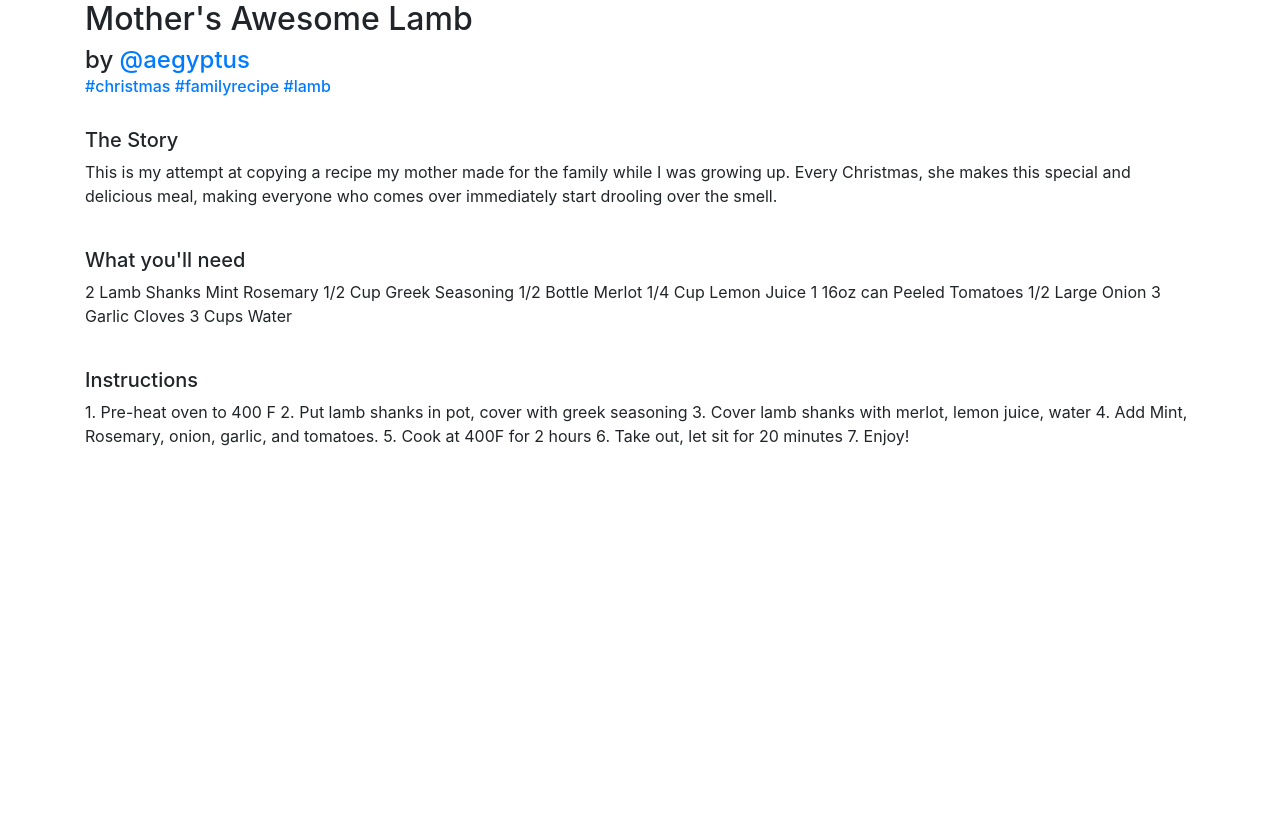
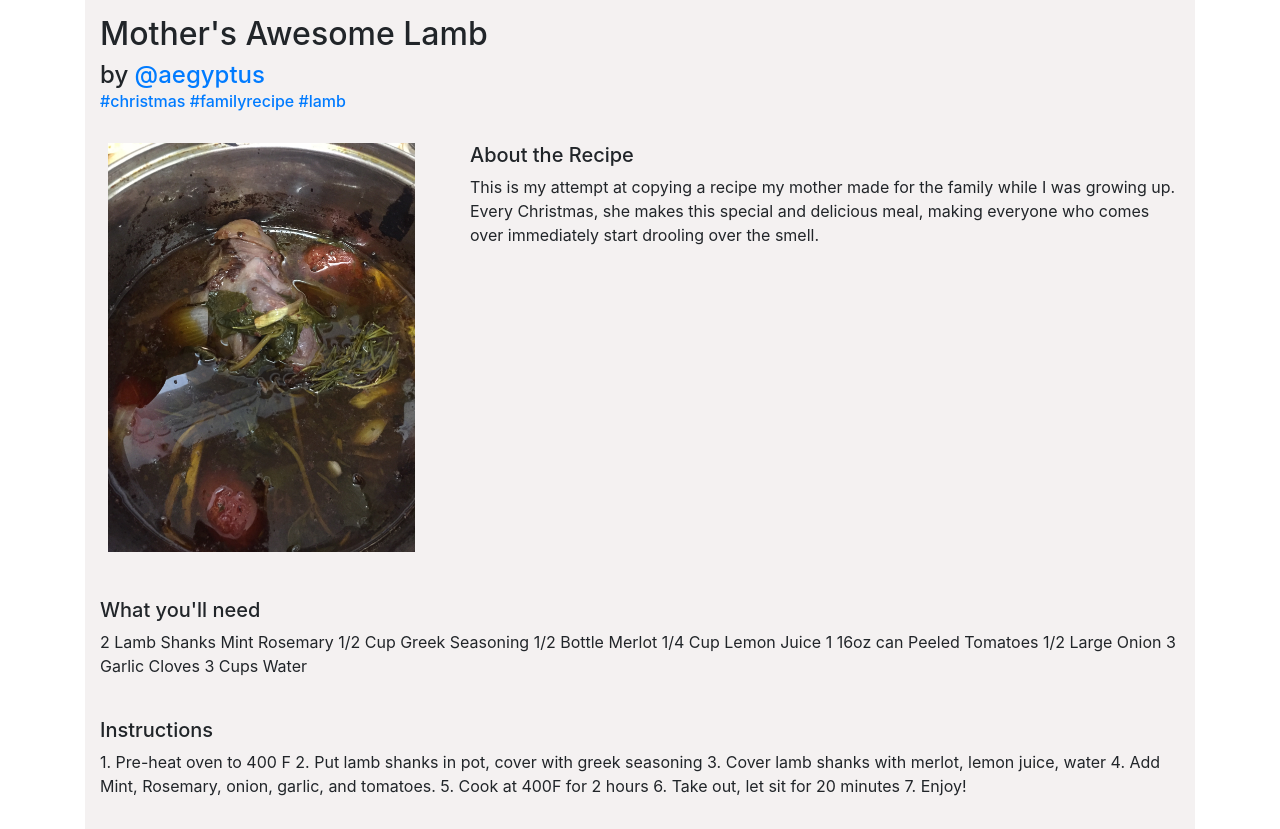
Before and after one commit to AntSedarous/RecipeApp, a Django app: page /recipies/8/ in a window 1280 px wide. Shown: the part 56-885 px from the top of the page. Before the commit the page ends 502 px from the top, so only its background shows below. Run offline with Django 3.2, Linux system fonts and the light colour scheme; data comes from the database, SQL or seed files in the repository; both versions use the stored data as it was after the commit; parts of the project's set-up code (start-up, migrations or seed data) failed here and were passed over; some libraries are stand-ins or nearby versions.

Commit message:
Added more to the single recipe page; added styling to the overall

```diff
--- a/recipies/templates/recipies/_recipe.html
+++ b/recipies/templates/recipies/_recipe.html
@@ -1,6 +1,6 @@
 {% load app_filters %}
 {% load staticfiles %}
-<div class="card">
+<div class="card storyColor">
   <div class="card-body">
       {% if user.is_authenticated and recipe.user == user %}
       <div class="dropdown" align="right" style="vertical-align: top;">
@@ -32,7 +32,9 @@
 
   <div class='col-md-8'>
 
-  <h4 class='card-title'>{{recipe.name}}</h4>
+  <h4 class='card-title'>
+    <a href="{% url 'recipies:detailview' pk=recipe.pk %}">{{recipe.name}}</a>
+  </h4>
     <h6 class='card-subtitle mb-2 text-muted'>
     by: <a href="{% url 'recipies:by_recipe' username=recipe.user.username %}">@{{recipe.user.username}}</a>
     <a href="{% url 'recipies:detailview' pk=recipe.pk %}">{{recipe.created_at}}</a>
--- a/recipies/templates/recipies/single_recipe.html
+++ b/recipies/templates/recipies/single_recipe.html
@@ -1,8 +1,9 @@
 {% extends 'base.html' %}
 {% load app_filters %}
+{% load staticfiles %}
 {% block content %}
 
-<div class="content">
+<div class="content storyColor">
   <h2>{{ recipe.name }}</h2>
   <h4>by
     <a href="{% url 'accounts:by_recipe' username=recipe.user.username}">
@@ -14,8 +15,21 @@
       {% endfor %}
     </h6>
   <br>
-  <h5>The Story</h5>
-  <p>{{recipe.about}}</p>
+
+  <div class="row">
+    <div class="col-md-4">
+      {% if recipe.pic %}
+      <img src="{{recipe.pic.url}}" style='height: 95%; width: 95%; object-fit: contain' />
+      {% else %}
+      <img src="{% static 'images/FoodPlate.png' %}" style='height: 95%; width: 95%; object-fit: contain' />
+      {% endif %}
+    </div>
+    <div class="col-md-8">
+      <h5>About the Recipe</h5>
+      <p>{{recipe.about}}</p>
+    </div>
+  </div>
+
   <br>
   <h5>What you'll need</h5>
   <p>{{ recipe.ingredients }}</p>
--- /dev/null
+++ b/static/css/basesheet.css
@@ -0,0 +1,11 @@
+.holder{
+  border-color: #6B6B6B;
+  border-style: ridge;
+  border-width: thin;
+  padding: 5px;
+}
+
+.storyColor {
+  background-color: #F4F1F1;
+  padding: 15px;
+}
--- a/templates/base.html
+++ b/templates/base.html
@@ -6,6 +6,7 @@
     <title>Recipe Star</title>
     <meta name="viewport" content="width=device-width, initial-scale=1, shrink-to-fit=no">
     <link rel="stylesheet" href="https://maxcdn.bootstrapcdn.com/bootstrap/4.0.0/css/bootstrap.min.css" integrity="sha384-Gn5384xqQ1aoWXA+058RXPxPg6fy4IWvTNh0E263XmFcJlSAwiGgFAW/dAiS6JXm" crossorigin="anonymous">
+    <link rel="stylesheet" href="{% static 'css/basesheet.css' %}">
   </head>
   <body>
     <nav class='navbar navbar-light bg-primary text-white navbar-fixed-top' role='navigation' id='navbar'>
```
Also changed, not shown: db.sqlite3, media/images/cd639f41821944d0bc178e371b9fe9f6.jpg (added).
